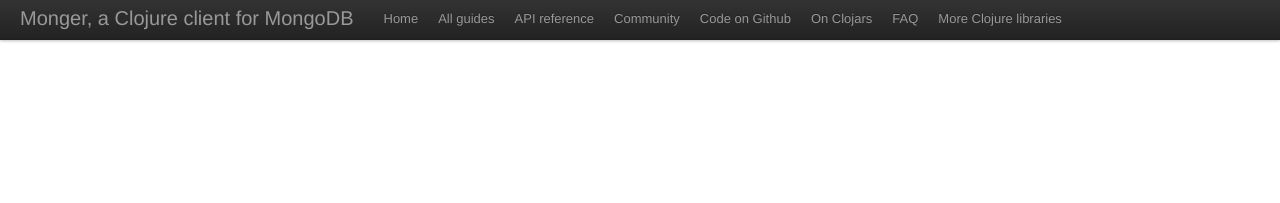
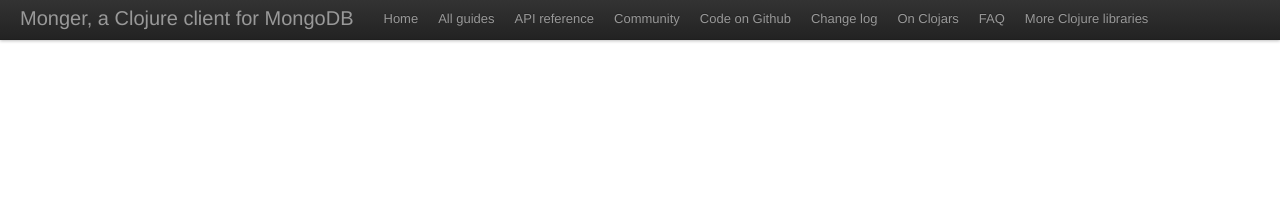
Before and after one commit to clojurewerkz/monger.docs, a Jekyll site: the page built from index.html, in a window 1280 px wide. Shown: the top 203 px of the page. Built offline with Jekyll 4.4.1, drawn with Linux system fonts in a browser that asks for light colours; some web fonts are replaced.

Commit message:
Link to change log

```diff
--- a/_layouts/article.html
+++ b/_layouts/article.html
@@ -54,6 +54,9 @@
                 <a href='https://github.com/michaelklishin/monger'>Code on Github</a>
               </li>
               <li>
+                <a href="https://github.com/michaelklishin/monger/blob/master/ChangeLog.md">Change log</a>
+              </li>
+              <li>
                 <a href="https://clojars.org/com.novemberain/monger">On Clojars</a>
               </li>
               <li>
--- a/_layouts/default.html
+++ b/_layouts/default.html
@@ -54,6 +54,9 @@
                 <a href='https://github.com/michaelklishin/monger'>Code on Github</a>
               </li>
               <li>
+                <a href="https://github.com/michaelklishin/monger/blob/master/ChangeLog.md">Change log</a>
+              </li>
+              <li>
                 <a href="https://clojars.org/com.novemberain/monger">On Clojars</a>
               </li>
               <li>
```
